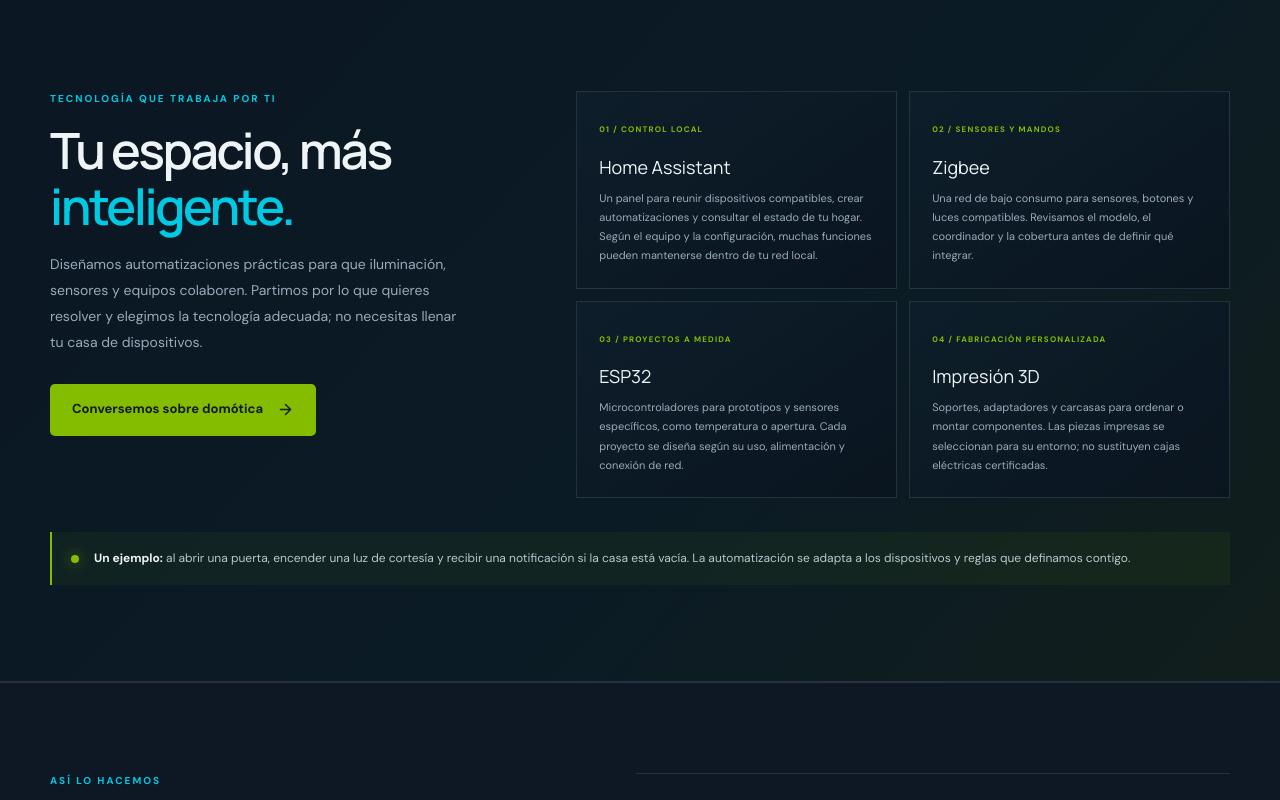
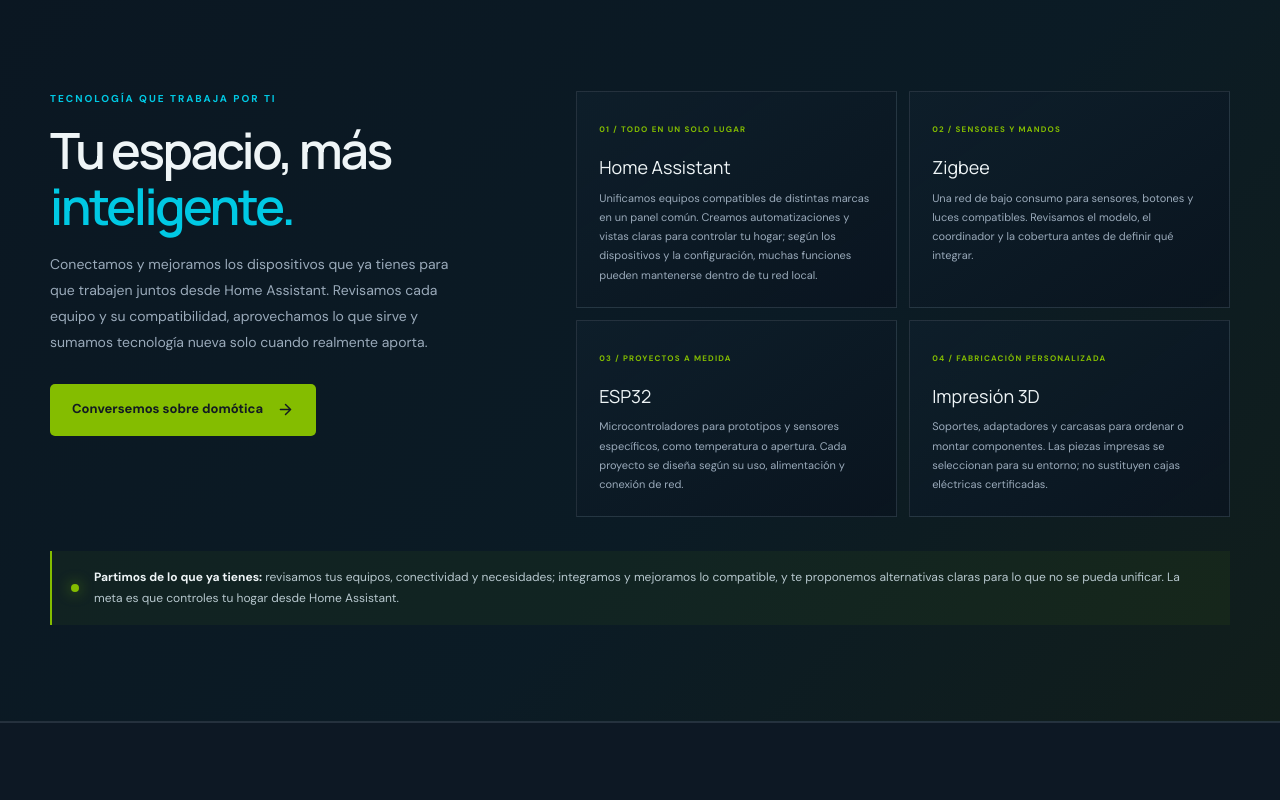
Before and after one commit to jalcayaga/subredfinal, a React (Vite) app: page / in a window 1280 px wide. Shown: the part 1500-2300 px from the top of the page. Built offline with nearby package versions, Linux system fonts and the light colour scheme.

Commit message:
content: emphasize domotics integration with existing devices

```diff
--- a/src/pages/Home.jsx
+++ b/src/pages/Home.jsx
@@ -13,7 +13,7 @@ const services = [
   { number: "02", icon: "⌁", title: "Alarmas para hogar y negocio", text: "Soluciones de seguridad y alertas para proteger tus espacios.", link: "/alarma", label: "Explorar alarmas" },
   { number: "03", icon: "⌘", title: "Redes y conectividad", text: "WiFi, cableado y soporte para que tus equipos se mantengan conectados.", link: whatsapp("Hola SubRed, necesito asesoría en redes y conectividad"), label: "Consultar servicio" },
   { number: "04", icon: "ϟ", title: "Energía y respaldo", text: "Asesoría en soluciones solares y respaldo eléctrico según tu proyecto.", link: whatsapp("Hola SubRed, quiero consultar por energía solar y respaldo"), label: "Consultar proyecto" },
-  { number: "05", icon: "⌂", title: "Domótica a tu medida", text: "Automatizaciones con Home Assistant, Zigbee y dispositivos a medida.", link: "#domotica", label: "Explorar domótica" },
+  { number: "05", icon: "⌂", title: "Domótica con Home Assistant", text: "Conectamos y mejoramos tus equipos para reunir tu hogar inteligente en un solo sistema.", link: "#domotica", label: "Explorar domótica" },
 ];
 
 const faqs = [
@@ -133,16 +133,16 @@ export default function Home() {
         <div className="sr-domotics-intro sr-reveal">
           <div className="sr-eyebrow">TECNOLOGÍA QUE TRABAJA POR TI</div>
           <h2>Tu espacio, más <em>inteligente.</em></h2>
-          <p>Diseñamos automatizaciones prácticas para que iluminación, sensores y equipos colaboren. Partimos por lo que quieres resolver y elegimos la tecnología adecuada; no necesitas llenar tu casa de dispositivos.</p>
+          <p>Conectamos y mejoramos los dispositivos que ya tienes para que trabajen juntos desde Home Assistant. Revisamos cada equipo y su compatibilidad, aprovechamos lo que sirve y sumamos tecnología nueva solo cuando realmente aporta.</p>
           <a className="sr-button" href={whatsapp("Hola SubRed, quiero conversar sobre un proyecto de domótica")} target="_blank" rel="noreferrer">Conversemos sobre domótica <Arrow/></a>
         </div>
         <div className="sr-domotics-tools">
-          <article className="sr-domotics-tool sr-reveal"><span>01 / CONTROL LOCAL</span><h3>Home Assistant</h3><p>Un panel para reunir dispositivos compatibles, crear automatizaciones y consultar el estado de tu hogar. Según el equipo y la configuración, muchas funciones pueden mantenerse dentro de tu red local.</p></article>
+          <article className="sr-domotics-tool sr-reveal"><span>01 / TODO EN UN SOLO LUGAR</span><h3>Home Assistant</h3><p>Unificamos equipos compatibles de distintas marcas en un panel común. Creamos automatizaciones y vistas claras para controlar tu hogar; según los dispositivos y la configuración, muchas funciones pueden mantenerse dentro de tu red local.</p></article>
           <article className="sr-domotics-tool sr-reveal"><span>02 / SENSORES Y MANDOS</span><h3>Zigbee</h3><p>Una red de bajo consumo para sensores, botones y luces compatibles. Revisamos el modelo, el coordinador y la cobertura antes de definir qué integrar.</p></article>
           <article className="sr-domotics-tool sr-reveal"><span>03 / PROYECTOS A MEDIDA</span><h3>ESP32</h3><p>Microcontroladores para prototipos y sensores específicos, como temperatura o apertura. Cada proyecto se diseña según su uso, alimentación y conexión de red.</p></article>
           <article className="sr-domotics-tool sr-reveal"><span>04 / FABRICACIÓN PERSONALIZADA</span><h3>Impresión 3D</h3><p>Soportes, adaptadores y carcasas para ordenar o montar componentes. Las piezas impresas se seleccionan para su entorno; no sustituyen cajas eléctricas certificadas.</p></article>
         </div>
-        <div className="sr-domotics-example sr-reveal"><span className="sr-domotics-pulse"/><p><b>Un ejemplo:</b> al abrir una puerta, encender una luz de cortesía y recibir una notificación si la casa está vacía. La automatización se adapta a los dispositivos y reglas que definamos contigo.</p></div>
+        <div className="sr-domotics-example sr-reveal"><span className="sr-domotics-pulse"/><p><b>Partimos de lo que ya tienes:</b> revisamos tus equipos, conectividad y necesidades; integramos y mejoramos lo compatible, y te proponemos alternativas claras para lo que no se pueda unificar. La meta es que controles tu hogar desde Home Assistant.</p></div>
       </div>
     </section>
 
```
